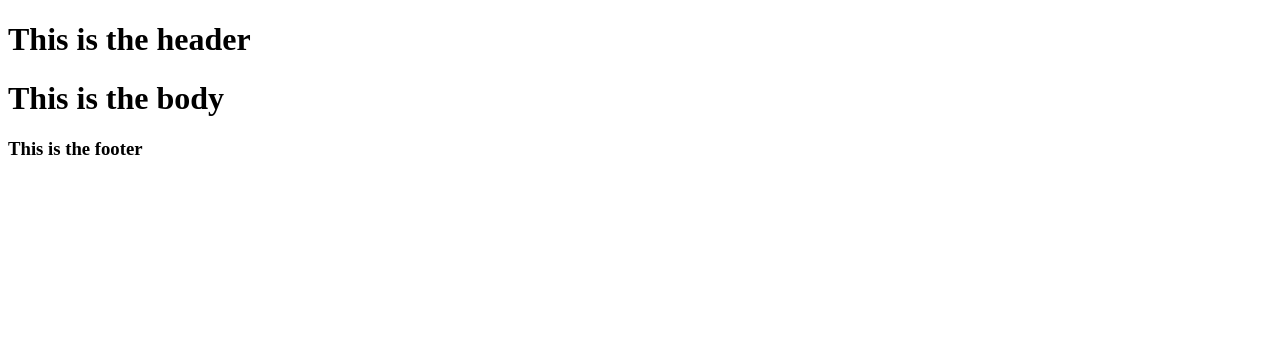
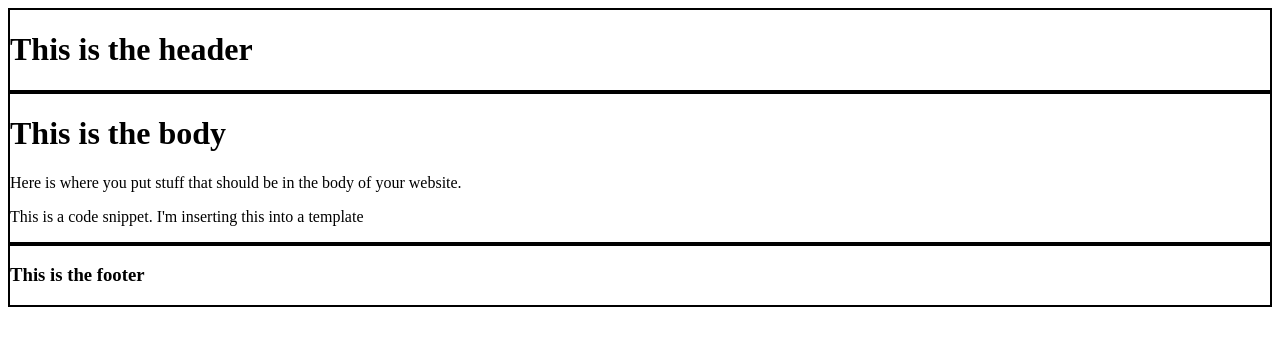
Before and after one commit to minhbka/StudyDjangoRestFrameWork, a Django app: page / in a window 1280 px wide. Shown: the top 346 px of the page. Run offline with Django 3.2, Linux system fonts and the light colour scheme.

Commit message:
Django Content Blocks and Snippets

```diff
--- /dev/null
+++ b/src/personal/templates/personal/home.html
@@ -0,0 +1,12 @@
+{% extends 'base.html'%}
+
+{% block content %}
+<div style="border:2px solid #000;">
+    <h1>This is the body</h1>
+    <p>Here is where you put stuff that should be in the body of your website.</p>
+
+    {% include 'personal/snippets/body_snippet.html' %}
+</div>
+
+
+{% endblock content %}
--- /dev/null
+++ b/src/personal/templates/personal/snippets/body_snippet.html
@@ -0,0 +1 @@
+<p>This is a code snippet. I'm inserting this into a template</p>
--- a/src/personal/views.py
+++ b/src/personal/views.py
@@ -4,4 +4,4 @@ from django.shortcuts import render
 
 def home_screen_view(request):
     print(request.headers)
-    return render(request, "base.html", {})
+    return render(request, "personal/home.html", {})
--- a/src/templates/base.html
+++ b/src/templates/base.html
@@ -1,17 +1,23 @@
 <!DOCTYPE html>
-<html>
+<html lang=en>
 
     <head>
-        <title>This is the title</title>
-        <h1>This is the header</h1>
+        <div style="border: 2px solid #000">
+            <h1>This is the header</h1>
+        </div>
     </head>
 
 
     <body>
-        <h1>This is the body</h1>
+        {% block content %}
+
+        {% endblock content %}
     </body>
 
     <footer>
-        <h3>This is the footer</h3>
+        <div style="border: 2px solid #000">
+            <h3>This is the footer</h3>
+        </div>
+
     </footer>
 </html>
```
